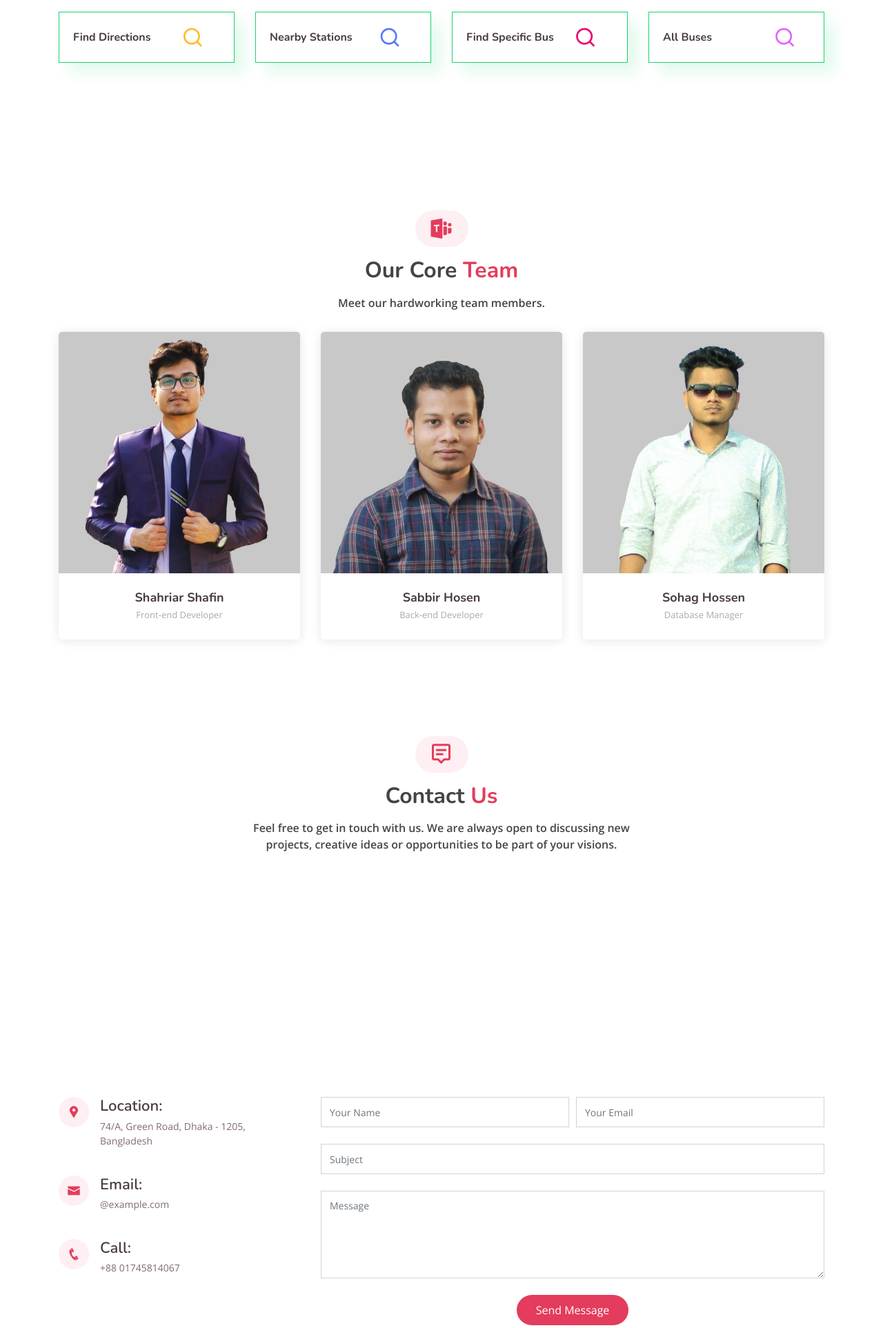
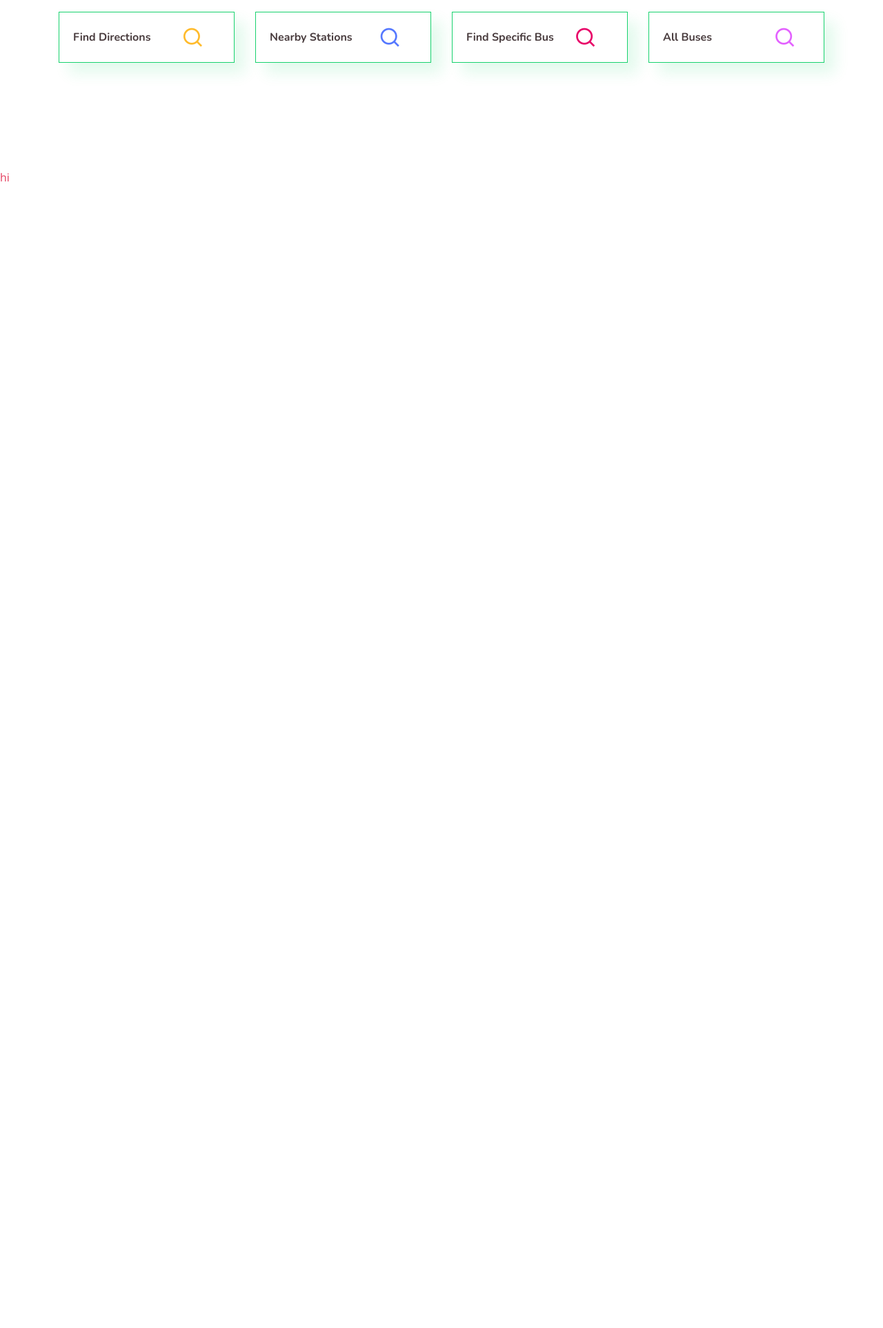
Before and after one commit to sgkul2000/IRBTS, a Django app: page / in a window 1280 px wide. Shown: the part 1072-2997 px from the top of the page at 69% size. After the commit the page ends 1335 px from the top, so only its background shows below. Run offline with Django 3.2, Linux system fonts and the light colour scheme; some libraries are stand-ins or nearby versions.

Commit message:
updated base

```diff
--- a/backendCode/findBusByDirection.py
+++ b/backendCode/findBusByDirection.py
@@ -11,7 +11,7 @@ def find_distance(route):
     total_distance = 0.00
     gmaps = googlemaps.Client(api_key)
     for i in range(len(route)):
-        route[i] = route[i] + ' Bus Stop, Dhaka'
+        route[i] = route[i] + ' Bus Stop, Mysore'
     for i in range(len(route) - 1):
         ori = route[i]
         des = route[i + 1]
--- a/templates/accounts/base.html
+++ b/templates/accounts/base.html
@@ -17,11 +17,14 @@
   <link href="{% static 'accounts/assets/img/apple-touch-icon.png' %}" rel="apple-touch-icon">
 
   <!-- Google Fonts -->
-  <link href="https://fonts.googleapis.com/css?family=Open+Sans:300,300i,400,400i,600,600i,700,700i|Nunito:300,300i,400,400i,600,600i,700,700i|Poppins:300,300i,400,400i,500,500i,600,600i,700,700i" rel="stylesheet">
+  <link
+    href="https://fonts.googleapis.com/css?family=Open+Sans:300,300i,400,400i,600,600i,700,700i|Nunito:300,300i,400,400i,600,600i,700,700i|Poppins:300,300i,400,400i,500,500i,600,600i,700,700i"
+    rel="stylesheet">
 
   <!-- Vendor CSS Files -->
   <link href="https://unpkg.com/aos@2.3.1/dist/aos.css" rel="stylesheet"> <!-- New Created -->
-  <link rel="stylesheet" href="https://cdn.jsdelivr.net/npm/bootstrap@4.6.0/dist/css/bootstrap.min.css" integrity="sha384-B0vP5xmATw1+K9KRQjQERJvTumQW0nPEzvF6L/Z6nronJ3oUOFUFpCjEUQouq2+l" crossorigin="anonymous">
+  <link rel="stylesheet" href="https://cdn.jsdelivr.net/npm/bootstrap@4.6.0/dist/css/bootstrap.min.css"
+    integrity="sha384-B0vP5xmATw1+K9KRQjQERJvTumQW0nPEzvF6L/Z6nronJ3oUOFUFpCjEUQouq2+l" crossorigin="anonymous">
   <link href="{% static 'accounts/assets/vendor/icofont/icofont.min.css' %}" rel="stylesheet">
   <link href="{% static 'accounts/assets/vendor/boxicons/css/boxicons.min.css' %}" rel="stylesheet">
   <link href="{% static 'accounts/assets/vendor/remixicon/remixicon.css' %}" rel="stylesheet">
@@ -67,7 +70,9 @@ background-color: #e9e9e9;
 
   .autocomplete-active {
     background-color: DodgerBlue !important;
-color: #ffffff; }
+    color: #ffffff;
+  }
+
   /* search suggestions  */
 </style>
 
@@ -76,11 +81,12 @@ color: #ffffff; }
   <!-- ======= Header ======= -->
   <header id="header" class="fixed-top ">
     <div class="container d-flex align-items-center">
-      <a href="{% url 'home' %}" class="mr-auto"><img src="{% static 'accounts/assets/img/logo.png' %}" width="50px" height="" alt="" class="img-fluid"></a>
+      <a href="{% url 'home' %}" class="mr-auto"><img src="{% static 'accounts/assets/img/logo.png' %}" width="50px"
+          height="" alt="" class="img-fluid"></a>
 
       <nav class="nav-menu d-none d-lg-block">
         <ul>
-        {#                <!--make the nav bar dynamic using {% url 'home' %}#id -->#}
+          {# <!--make the nav bar dynamic using {% url 'home' %}#id -->#}
 
           <li class="active"><a href="{% url 'home' %}">Home</a></li>
           <li><a href="{% url 'home' %}#services">Search</a></li>
@@ -111,7 +117,8 @@ color: #ffffff; }
   <section id="hero">
     <div class="hero-container" data-aos="zoom-out" data-aos-duration="1500">
       <h3>Welcome to <strong>Smart Transport System</strong></h3>
-      <h1>find buses around <i class='bx bxs-bus bx-lg' style="color: #e43c5c;"></i>-<span class="type">Mysore</span></h1>
+      <h1>find buses around <i class='bx bxs-bus bx-lg' style="color: #e43c5c;"></i>-<span class="type">Mysore</span>
+      </h1>
       <h2>Find local bus route, search between source and destination, search by bus name and more!</h2>
       <a href="#services" class="btn-get-started scrollto">Get Started</a>
     </div>
@@ -156,7 +163,8 @@ color: #ffffff; }
             </div>
           </div>
 
-          <div data-aos="fade-left" class="col-lg-3 col-md-4 col-6 mt-4 mt-lg-0" onclick="window.location='{% url 'allbuses'%}';" >
+          <div data-aos="fade-left" class="col-lg-3 col-md-4 col-6 mt-4 mt-lg-0"
+            onclick="window.location='{% url 'allbuses'%}';">
             <div class="icon-box">
               <h3><a>All Buses</a></h3>
               <i class="ri-search-line" style="color: #e361ff; margin-left: 42%;"></i>
@@ -169,12 +177,14 @@ color: #ffffff; }
               <div class="form-row" autocomplete="off">
                 <div class=" col input-group mb-3">
                   <div class="autocomplete">
-                       <input  id="inputFrom" type="text" class="form-control" placeholder="From" required name="from" autocomplete="off">
+                    <input id="inputFrom" type="text" class="form-control" placeholder="From" required name="from"
+                      autocomplete="off">
                   </div>
                 </div>
                 <div class=" col input-group mb-3">
                   <div class="autocomplete">
-                    <input id="inputTo" type="text" class="form-control" placeholder="To" required name="to" autocomplete="off">
+                    <input id="inputTo" type="text" class="form-control" placeholder="To" required name="to"
+                      autocomplete="off">
                   </div>
                 </div>
                 <div class="input-group-append">
@@ -192,7 +202,8 @@ color: #ffffff; }
                   <input type="text" class="form-control" placeholder="Search ...." name="userlocationaddress" required>
                   <div class="input-group-append">
                     <span class="input-group-text">
-                    <i class="ri-pin-distance-fill" onclick="getLocation()" style="color: #e80368;"data-toggle="tooltip" data-placement="bottom" title="From your location"></i>
+                      <i class="ri-pin-distance-fill" onclick="getLocation()" style="color: #e80368;"
+                        data-toggle="tooltip" data-placement="bottom" title="From your location"></i>
                     </span>
                     <button type="submit" class="btn btn-primary">Search</button>
                   </div>
@@ -207,7 +218,8 @@ color: #ffffff; }
               <div class="form-row">
                 <div class=" col input-group mb-3">
                   <div class="autocomplete">
-                    <input id="myInput" type="text" class="form-control" placeholder="Search ...." aria-label="Recipient's username" name="bus_name" required>
+                    <input id="myInput" type="text" class="form-control" placeholder="Search ...."
+                      aria-label="Recipient's username" name="bus_name" required>
                   </div>
                   <div class="input-group-append">
                     <button type="submit" class="btn btn-primary">Search</button>
@@ -231,7 +243,7 @@ color: #ffffff; }
     </section><!-- End Features Section -->
 
     <!-- ======= Team Section ======= -->
-    <section id="team" class="team">
+    <!-- <section id="team" class="team">
       <div class="container">
 
         <div class="section-title">
@@ -299,10 +311,11 @@ color: #ffffff; }
         </div>
 
       </div>
-    </section><!-- End Team Section -->
+    </section> -->
+    <!-- End Team Section -->
 
     <!-- ======= Contact Section ======= -->
-    <section id="contact" class="contact">
+    <!-- <section id="contact" class="contact">
       <div class="container">
 
         <div class="section-title">
@@ -375,12 +388,13 @@ color: #ffffff; }
         </div>
 
       </div>
-    </section><!-- End Contact Section -->
+    </section> -->
+    <!-- End Contact Section -->
 
   </main><!-- End #main -->
 
   <!-- ======= Footer ======= -->
-  <footer id="footer">
+  <!-- <footer id="footer">
 
     <div class="footer-top">
       <div class="container">
@@ -446,7 +460,8 @@ color: #ffffff; }
         <a href="#" class="linkedin"><i class="bx bxl-linkedin"></i></a>
       </div>
     </div>
-  </footer><!-- End Footer -->
+  </footer> -->
+  <!-- End Footer -->
   <a href="{% url 'finddirection'%}">hi</a>
   <a href="#" class="back-to-top"><i class="ri-arrow-up-line"></i></a>
 
--- a/templates/smartTracking/allbuses.html
+++ b/templates/smartTracking/allbuses.html
@@ -83,7 +83,7 @@
 
     <div class="section-title">
 
-      <h3>List of bus routes in <span>Dhaka City</span></h3>
+      <h3>List of bus routes in <span>Mysore City</span></h3>
       <hr>
     </div>
 
```
Also changed, not shown: README.md. Lines whose indentation alone changed are shown as unchanged.
